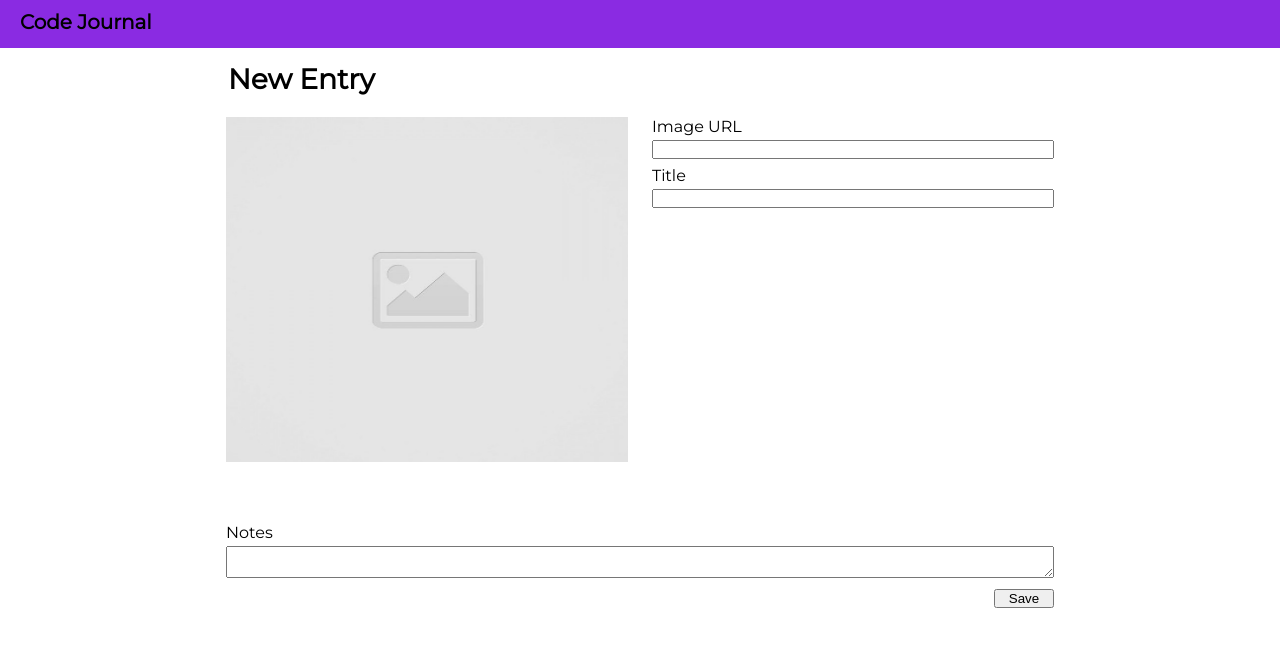
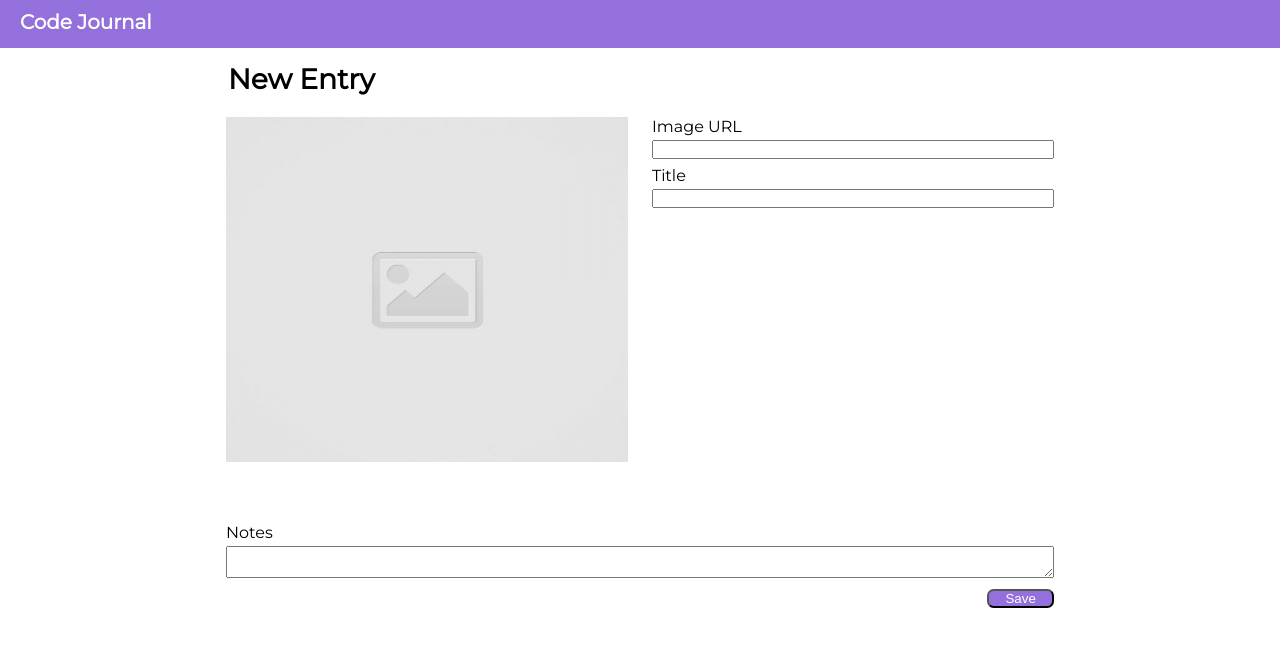
Before and after one commit to yesseniarod/code-journal, a website: page index.html in a window 1280 px wide. Drawn offline with Linux system fonts and the light colour scheme.

Commit message:
added styling to button and header

```diff
--- a/css/styles.css
+++ b/css/styles.css
@@ -3,8 +3,9 @@ body {
 }
 
 header {
-  background-color: blueviolet;
+  background-color: mediumpurple;
   height: 3em;
+  color: white;
 }
 
 h2 {
@@ -46,5 +47,8 @@ textarea {
 
 button {
   margin-top: 0.5em;
-  width: 4.5em;
+  width: 5em;
+  color: white;
+  border-radius: 0.5em;
+  background-color: mediumpurple;
 }
```
